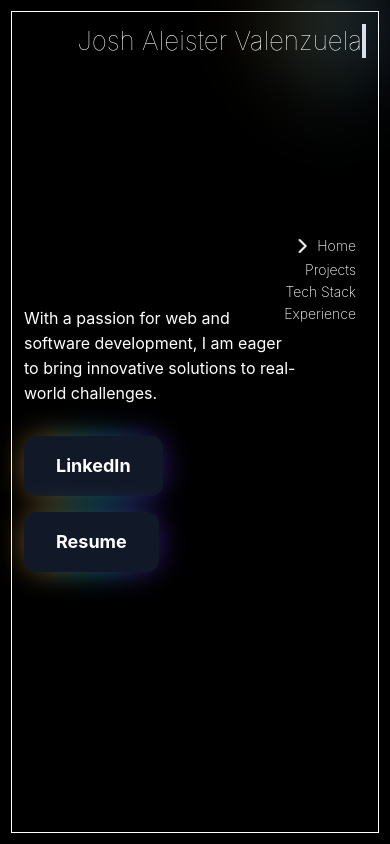
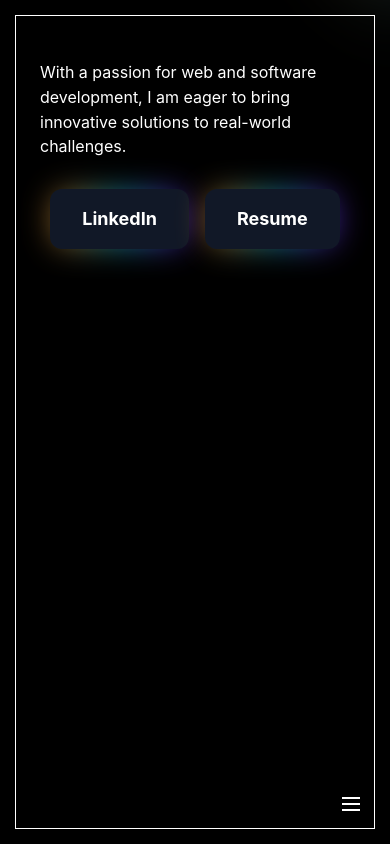
Before and after one commit to jshalstr/web-portfolio, a Next.js app: page / in a window 390 px wide. Built offline with nearby package versions, Linux system fonts and the light colour scheme.

Commit message:
refactor main layout for responsiveness, add aside on app shell, add portal for rendering floating blob and outline

```diff
--- a/components/AppShellComponent/AppShellComponent.tsx
+++ b/components/AppShellComponent/AppShellComponent.tsx
@@ -1,6 +1,16 @@
 'use client';
 
-import { AppShell, AppShellMain, Flex, Space, Stack, Title } from '@mantine/core';
+import {
+  Affix,
+  AppShell,
+  AppShellAside,
+  AppShellMain,
+  Burger,
+  Portal,
+  Stack,
+  Title,
+} from '@mantine/core';
+import { useDisclosure } from '@mantine/hooks';
 import TextWithCursor from '../TextWithCursor/TextWithCursor';
 import NavigationLinks from '../NavigationLinks/NavigationLinks';
 import FloatingBlob from '../FloatingBlob/FloatingBlob';
@@ -10,44 +20,53 @@ interface IProps {
 }
 
 export default function AppShellComponent({ children }: IProps) {
-  // const [sidebarOpened, setSidebarOpened] = useDisclosure(false);
+  const [mobileOpened, { toggle: toggleMobile }] = useDisclosure();
 
   return (
     <>
-      <AppShell padding={0}>
-        <AppShellMain h="100svh" className="relative overflow-hidden isolate">
-          <FloatingBlob />
-          <Flex
-            direction="column"
-            h="100%"
-            className="outline outline-white outline-1 outline-offset-[-12px] md:outline-offset-[-25px] p-6 md:p-8 lg:p-10"
-          >
-            <div className="ml-auto">
+      <Portal>
+        <div className="fixed inset-0 -z-10">
+          <div className="absolute -top-[100px] right-[325px]">
+            <FloatingBlob />
+          </div>
+          <div className="fixed inset-0 outline outline-white outline-1 outline-offset-[-16px] md:outline-offset-[-20px]" />
+        </div>
+      </Portal>
+      <AppShell
+        aside={{
+          width: 350,
+          breakpoint: 'sm',
+          collapsed: { mobile: !mobileOpened },
+        }}
+        padding="40px"
+        withBorder={false}
+      >
+        <AppShellMain bg="none" pt={60}>
+          <Affix hiddenFrom="sm" position={{ bottom: 20, right: 20 }}>
+            <Burger opened={mobileOpened} onClick={toggleMobile} size="sm" />
+          </Affix>
+          {children}
+        </AppShellMain>
+        <AppShellAside
+          bg={{ base: 'black', sm: 'none' }}
+          p={{
+            base: 'xl',
+            md: 'var(--mantine-spacing-xl) var(--mantine-spacing-xl) 0px var(--mantine-spacing-sm)',
+          }}
+        >
+          <Stack h="100%">
+            <div className="self-end">
               <TextWithCursor>
-                <Title
-                  fw={100}
-                  fz={{ base: 26, md: 32 }}
-                  ta="end"
-                  className="float-right"
-                  textWrap="balance"
-                >
+                <Title fw={100} fz={{ base: 26, md: 32 }} ta="end">
                   Josh Aleister Valenzuela
                 </Title>
               </TextWithCursor>
             </div>
-            <Flex className="grow">
-              <Flex className="w-4/5" align="center">
-                {children}
-              </Flex>
-              <div className="w-1/5">
-                <Stack align="end">
-                  <Space h={150} />
-                  <NavigationLinks />
-                </Stack>
-              </div>
-            </Flex>
-          </Flex>
-        </AppShellMain>
+            <div className="h-2/3 mt-auto sm:my-auto pr-14 sm:pr-0 self-center sm:self-end">
+              <NavigationLinks />
+            </div>
+          </Stack>
+        </AppShellAside>
       </AppShell>
     </>
   );
```
